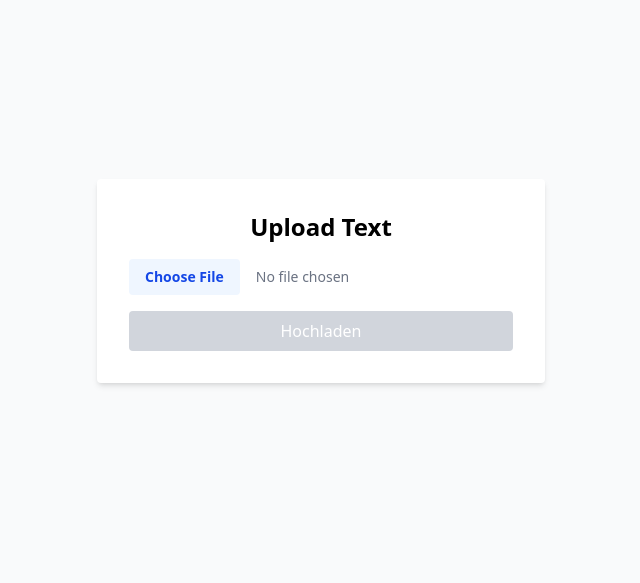
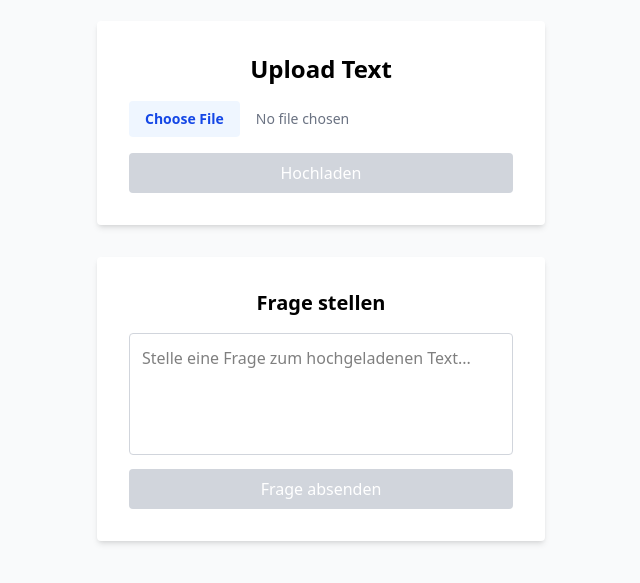
Before and after one commit to beybora/flask-rag, a Vue app in the folder frontend/: page / in a window 1280 px wide. Shown: the part 119-702 px from the top of the page, without its empty margins (319-959 px from the left). Built offline with nearby package versions, Linux system fonts and the light colour scheme.

Commit message:
feat: add chat UI and composable to send questions to ask endpoint

```diff
--- a/frontend/src/App.vue
+++ b/frontend/src/App.vue
@@ -1,11 +1,9 @@
 <script setup lang="ts">
-import TxtUpload from './components/TxtUpload.vue'
+import Workspace from './components/Workspace.vue';
 </script>
 
 <template>
-  <div class="min-h-screen flex flex-col items-center justify-center bg-gray-50">
-    <TxtUpload />
-  </div>
+  <Workspace />
 </template>
 
 <style scoped>
--- /dev/null
+++ b/frontend/src/components/Chat.vue
@@ -0,0 +1,35 @@
+<script setup lang="ts">
+import { useChat } from '../composables/useChat'
+
+const { question, chatHistory, isLoading, handleAsk } = useChat()
+</script>
+
+<template>
+  <div class="bg-white p-8 rounded shadow-md w-full max-w-md mt-8">
+    <h2 class="text-xl font-semibold mb-4 text-center">Frage stellen</h2>
+    <textarea
+      v-model="question"
+      placeholder="Stelle eine Frage zum hochgeladenen Text..."
+      rows="4"
+      class="w-full p-3 border border-gray-300 rounded focus:outline-none focus:ring-2 focus:ring-blue-400 resize-none"
+    ></textarea>
+    <button
+      @click="handleAsk"
+      :disabled="!question || isLoading"
+      class="w-full mt-2 bg-green-600 text-white py-2 px-4 rounded hover:bg-green-700 disabled:bg-gray-300 disabled:cursor-not-allowed"
+    >
+      Frage absenden
+    </button>
+    <div v-if="chatHistory.length" class="mt-6">
+      <div v-for="(msg, idx) in chatHistory" :key="idx" class="mb-2">
+        <span :class="msg.role === 'user' ? 'font-bold text-blue-700' : 'text-gray-700'">
+          {{ msg.role === 'user' ? 'Du' : 'Assistant' }}:
+        </span>
+        <span>{{ msg.content }}</span>
+      </div>
+    </div>
+  </div>
+</template>
+
+<style scoped>
+</style>
--- /dev/null
+++ b/frontend/src/components/Workspace.vue
@@ -0,0 +1,14 @@
+<script setup lang="ts">
+import TxtUpload from './TxtUpload.vue'
+import Chat from './Chat.vue'
+</script>
+
+<template>
+  <div class="min-h-screen flex flex-col items-center justify-center bg-gray-50">
+    <TxtUpload />
+    <Chat />
+  </div>
+</template>
+
+<style scoped>
+</style>
--- /dev/null
+++ b/frontend/src/composables/useChat.ts
@@ -0,0 +1,43 @@
+import { ref } from 'vue'
+
+export function useChat() {
+  const question = ref('')
+  const chatHistory = ref<{ role: string; content: string }[]>([])
+  const isLoading = ref(false)
+  const error = ref<string | null>(null)
+
+  const handleAsk = async () => {
+    if (!question.value.trim()) return
+    isLoading.value = true
+    error.value = null
+    chatHistory.value.push({ role: 'user', content: question.value })
+    try {
+      const res = await fetch('http://127.0.0.1:5000/api/ask', {
+        method: 'POST',
+        headers: { 'Content-Type': 'application/json' },
+        body: JSON.stringify({ question: question.value })
+      })
+      const data = await res.json()
+      if (res.ok && data.answer) {
+        chatHistory.value.push({ role: 'assistant', content: data.answer })
+      } else if (data.error) {
+        chatHistory.value.push({ role: 'assistant', content: 'Fehler: ' + data.error })
+      } else {
+        chatHistory.value.push({ role: 'assistant', content: 'Unbekannte Antwort vom Server.' })
+      }
+    } catch (e: any) {
+      chatHistory.value.push({ role: 'assistant', content: 'Netzwerkfehler: ' + e.message })
+    } finally {
+      isLoading.value = false
+      question.value = ''
+    }
+  }
+
+  return {
+    question,
+    chatHistory,
+    isLoading,
+    handleAsk,
+    error,
+  }
+}
```
